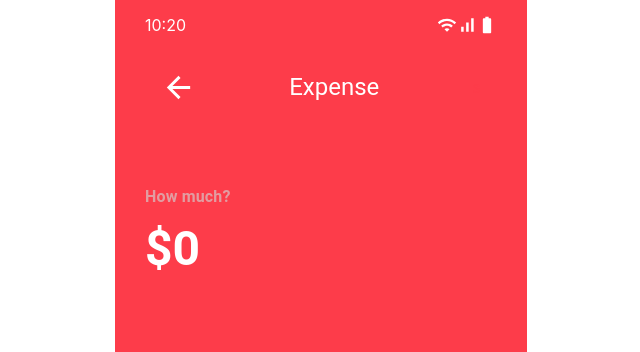
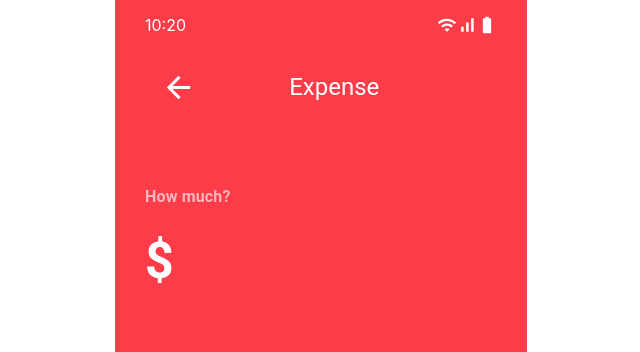
Before and after one commit to frontend-from-0/montra-client, a React (Create React App) app: page /expense/new in a window 1280 px wide. Shown: the top 352 px of the page, without its empty margins (319-959 px from the left). Built offline with nearby package versions, Linux system fonts and the light colour scheme.

Commit message:
fix: Amount is changed as an input field

```diff
--- a/src/modules/expense/PriceSection.tsx
+++ b/src/modules/expense/PriceSection.tsx
@@ -1,5 +1,10 @@
 import { styled, Theme } from '@mui/material/styles';
 import Typography from '@mui/material/Typography';
+import FormControl from '@mui/material/FormControl';
+import InputAdornment from '@mui/material/InputAdornment';
+import Input from '@mui/material/Input';
+import { colors } from 'src/styles/colors';
+import React from 'react';
 
 const StyledDiv = styled(`div`)(({ theme }: { theme: Theme }) => ({
   display: 'flex',
@@ -16,17 +21,46 @@ const StyledDivPrice = styled(`div`)(({ theme }: { theme: Theme }) => ({
 }));
 
 export const PriceSection = () => {
+  const [amount, setAmount] = React.useState('');
+
+  const handleAmountChange = (event: React.ChangeEvent<HTMLInputElement>) => {
+    setAmount(event.target.value);
+  };
+
   return (
     <StyledDiv>
       <StyledDivPrice>
         <Typography
-          sx={{ color: '#D3D3D3', fontWeight: '600', opacity: '64%' }}
+          sx={{ color: colors.light[80], fontWeight: '600', opacity: '64%' }}
         >
           How much?
         </Typography>
-        <Typography variant='h3' sx={{ fontWeight: 'bold', color: 'white' }}>
-          $0
-        </Typography>
+        <FormControl sx={{ fontSize: '1000px' }} variant='standard'>
+          <Input
+            value={amount}
+            onChange={handleAmountChange}
+            disableUnderline
+            sx={{
+              fontSize: '50px',
+              fontWeight: 'bold',
+              color: colors.light[100],
+            }}
+            id='standard-adornment-amount'
+            startAdornment={
+              <InputAdornment position='start'>
+                <Typography
+                  sx={{
+                    fontSize: '50px',
+                    color: colors.light[100],
+                    fontWeight: 'bold',
+                  }}
+                >
+                  $
+                </Typography>
+              </InputAdornment>
+            }
+          />
+        </FormControl>
       </StyledDivPrice>
     </StyledDiv>
   );
```
